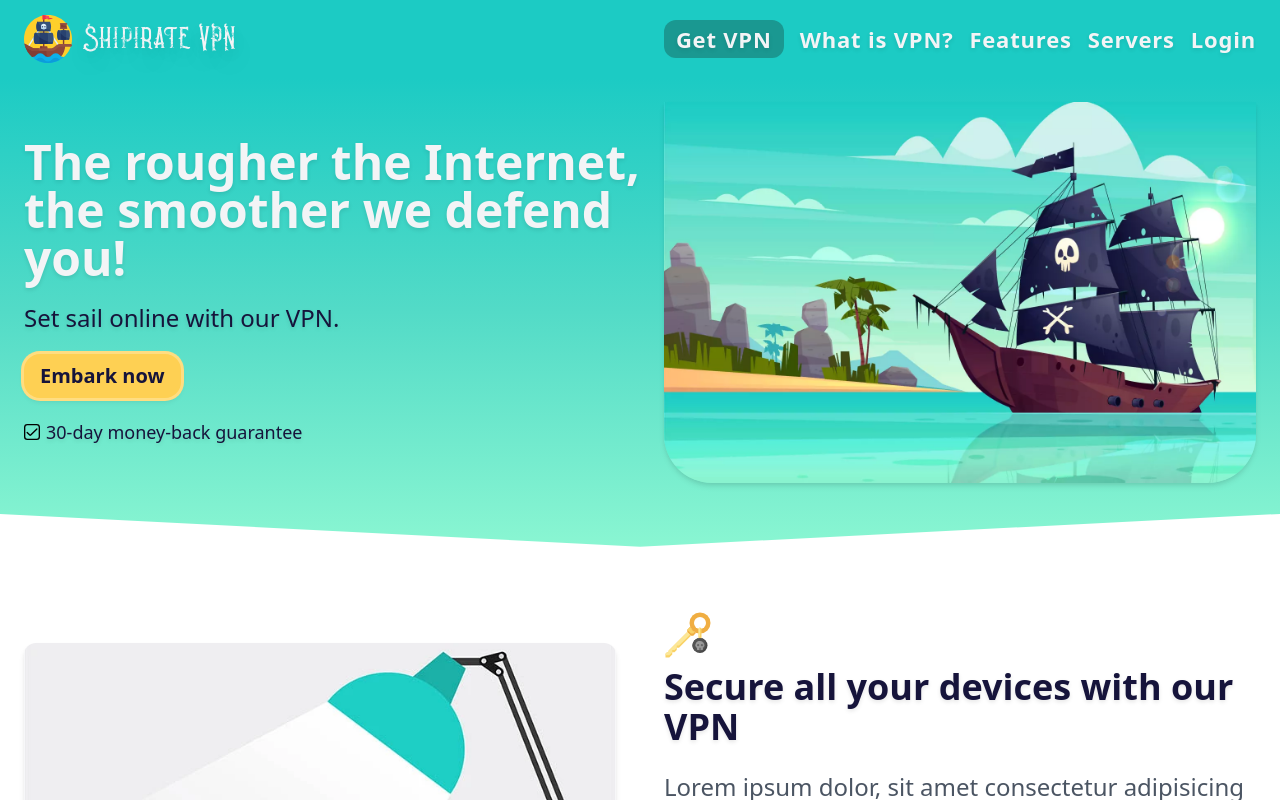
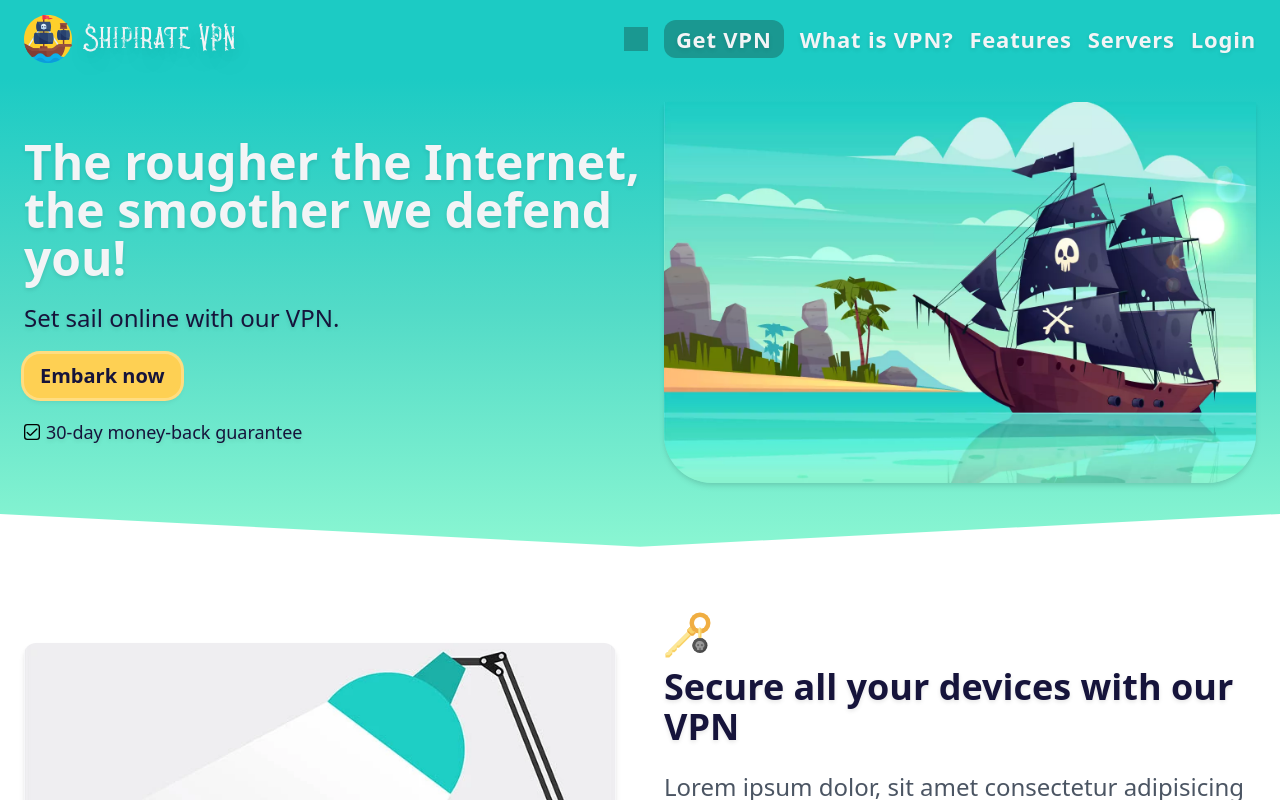
Before and after one commit to CryingEnder/shipirate, a React (Vite) app: page / in a window 1280 px wide. Shown: the top 800 px of the page. Built offline with nearby package versions, Linux system fonts and the light colour scheme.

Commit message:
Add dark mode toggle functionality

```diff
--- a/src/components/Navbar.jsx
+++ b/src/components/Navbar.jsx
@@ -5,6 +5,8 @@ import Container from "./common/Container";
 import Logo from "./common/Logo";
 import List from "./common/List";
 import { MenuButton } from "./common/Icons";
+import { ThemeProvider } from "./context/ThemeContext";
+import ToggleTheme from "./common/ToggleTheme";
 
 function Navbar(props) {
   const menuOff = "max-h-0 opacity-0";
@@ -35,18 +37,19 @@ function Navbar(props) {
   });
 
   return (
-    <Fragment>
+    <ThemeProvider>
       {!signupClicked && (
         <LoginForm goToSignUp={goToSignUp} toggleState={loginClicked} />
       )}
       <SignupForm toggleState={signupClicked} />
       <Container
         tag="nav"
-        stylesOutside={`sticky top-0 z-10 bg-blue-sky-1`}
+        stylesOutside={`sticky top-0 z-10 bg-blue-sky-1 dark:bg-purple-900`}
         stylesInside={`flex flex-row flex-wrap justify-between py-3 px-3 tablet:px-6 text-shadow tracking-wide-2 font-semibold text-gray-100 dark:bg-purple-900`}
       >
         <Logo />
         <div className="flex flex-row space-x-4 justify-center items-center laptop:hidden">
+          <ToggleTheme />
           <List
             doToggleWindow={toggleWindow}
             className="hidden tablet:flex tablet:flex-row tablet:space-x-4 tablet:justify-center tablet:items-center"
@@ -66,15 +69,17 @@ function Navbar(props) {
             onClick={toggleMenu}
           />
         </div>
+        <div className="flex flex-row laptop:space-x-4 justify-center items-center w-full laptop:w-auto">
+          <ToggleTheme styles="hidden laptop:block" />
           <List
             doToggleWindow={toggleWindow}
-          className={`${menuState} divide-y-2 divide-blue-sky-4 overflow-hidden w-full laptop:w-auto laptop:flex laptop:flex-row laptop:justify-center laptop:items-center laptop:space-x-4 laptop:max-h-full laptop:divide-y-0 laptop:opacity-100`}
+            className={`${menuState} w-full laptop:w-auto divide-y-2 divide-blue-sky-4 overflow-hidden laptop:flex laptop:flex-row laptop:justify-center laptop:items-center laptop:space-x-4 laptop:max-h-full laptop:divide-y-0 laptop:opacity-100`}
             itemsStyle={"py-3 transition-colors hover:text-gray-200"}
             items={[
               {
                 content: "Get VPN",
                 specialStyle:
-                "transition-colors hover:text-gray-200 laptop:bg-blue-sky-3 laptop:py-1 laptop:px-3 laptop:rounded-xl dark:bg-purple-700",
+                  "transition-colors hover:text-gray-200 laptop:bg-blue-sky-3 laptop:py-1 laptop:px-3 laptop:rounded-xl laptop:dark:bg-purple-700",
                 linkPath: "#plans",
               },
               "What is VPN?",
@@ -83,8 +88,9 @@ function Navbar(props) {
               { content: "Login", toggleWindow: true },
             ]}
           />
+        </div>
       </Container>
-    </Fragment>
+    </ThemeProvider>
   );
 }
 
--- /dev/null
+++ b/src/components/common/ToggleTheme.jsx
@@ -0,0 +1,37 @@
+import React, { useContext } from "react";
+import { ThemeContext } from "../context/ThemeContext";
+import PropTypes from "prop-types";
+
+function ToggleTheme({ styles }) {
+  const { theme, setTheme } = useContext(ThemeContext);
+
+  return (
+    <div
+      className={`transition duration-500 ease-in-out rounded-full${
+        styles ? ` ${styles}` : ""
+      }`}
+    >
+      {theme === "dark" ? (
+        <div
+          onClick={() => setTheme(theme === "dark" ? "light" : "dark")}
+          className="w-6 h-6 bg-red-faded text-gray-500 dark:text-gray-400 text-2xl cursor-pointer"
+        />
+      ) : (
+        <div
+          onClick={() => setTheme(theme === "dark" ? "light" : "dark")}
+          className="w-6 h-6 bg-blue-sky-3 text-gray-500 dark:text-gray-400 text-2xl cursor-pointer"
+        />
+      )}
+    </div>
+  );
+}
+
+ToggleTheme.defaultProps = {
+  styles: "",
+};
+
+ToggleTheme.propTypes = {
+  styles: PropTypes.string,
+};
+
+export default ToggleTheme;
--- /dev/null
+++ b/src/components/context/ThemeContext.jsx
@@ -0,0 +1,48 @@
+import React, { useState, useEffect, createContext } from "react";
+
+function getInitialTheme() {
+  if (typeof window !== "undefined" && window.localStorage) {
+    //check if it's a browser
+    const storedPrefs = window.localStorage.getItem("color-theme");
+    if (typeof storedPrefs === "string") {
+      return storedPrefs;
+    }
+
+    const userMedia = window.matchMedia("(prefers-color-scheme: dark)");
+    if (userMedia.matches) {
+      return "dark";
+    }
+  }
+
+  return "light";
+}
+
+export const ThemeContext = createContext();
+
+export function ThemeProvider({ initialTheme, children }) {
+  const [theme, setTheme] = useState(getInitialTheme);
+
+  function rawSetTheme(rawTheme) {
+    const root = window.document.documentElement;
+    const isDark = rawTheme === "dark";
+
+    root.classList.remove(isDark ? "light" : "dark");
+    root.classList.add(rawTheme);
+
+    localStorage.setItem("color-theme", rawTheme);
+  }
+
+  if (initialTheme) {
+    rawSetTheme(initialTheme);
+  }
+
+  useEffect(() => {
+    rawSetTheme(theme);
+  }, [theme]);
+
+  return (
+    <ThemeContext.Provider value={{ theme, setTheme }}>
+      {children}
+    </ThemeContext.Provider>
+  );
+}
```
Lines whose indentation alone changed are shown as unchanged.
